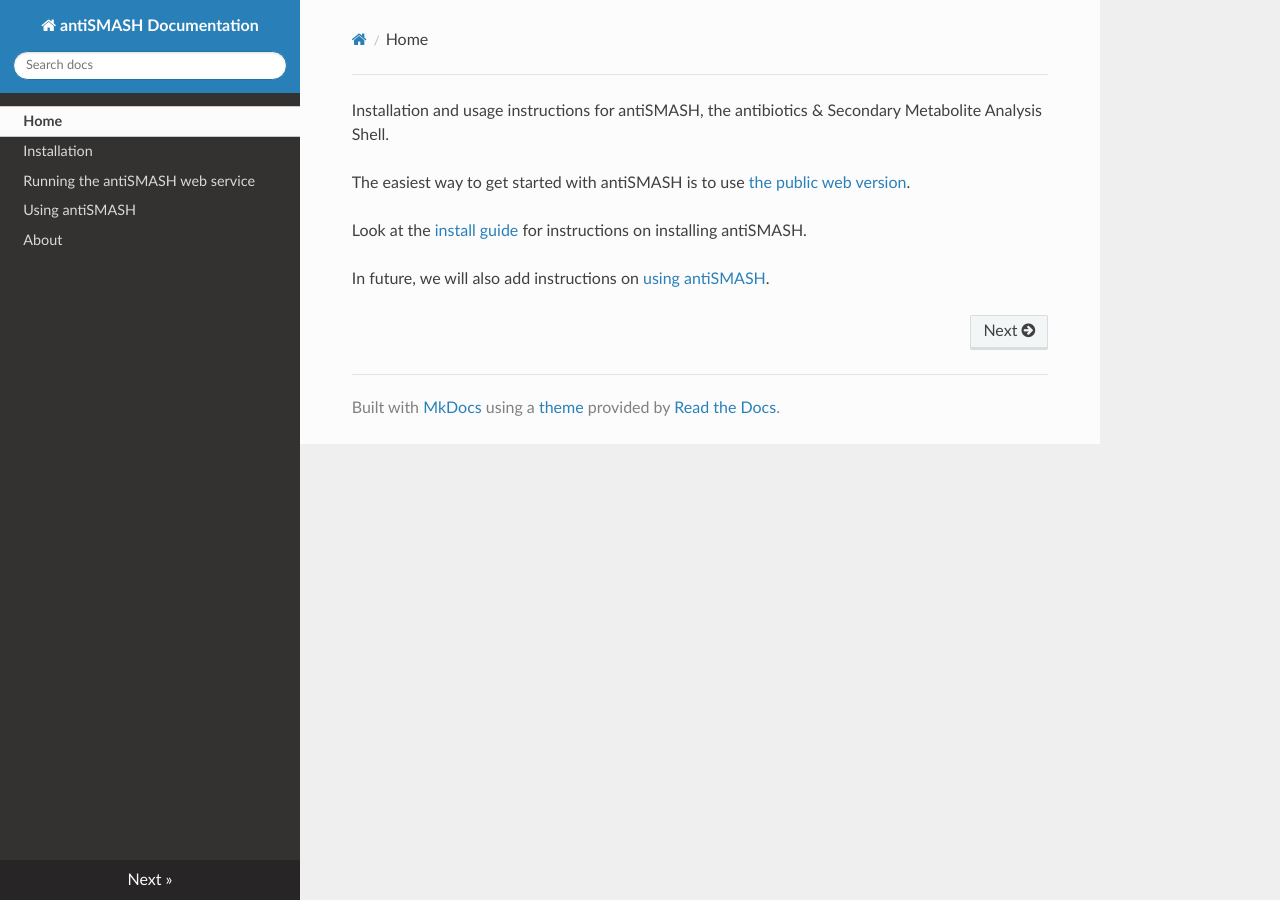
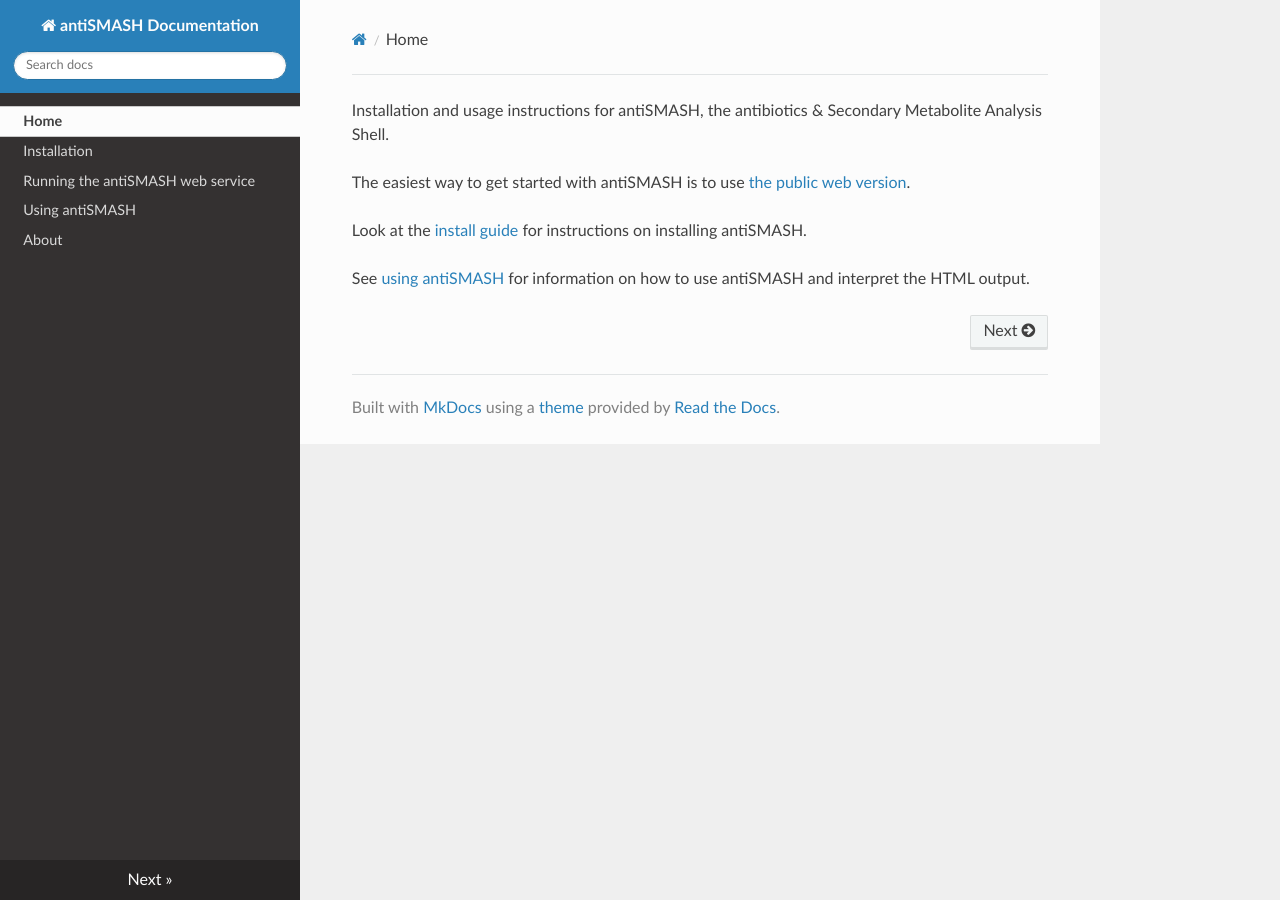
Before and after one commit to antismash/documentation, an MkDocs documentation site: the page built from docs/index.md, in a window 1280 px wide. Built offline with MkDocs 1.6.1, drawn with Linux system fonts in a browser that asks for light colours; nearby versions of some CDN libraries; old or Windows-style settings are respelled for this version of MkDocs.

Commit message:
index: we now have docs on using antiSMASH
Signed-off-by: Kai Blin <kblin@biosustain.dtu.dk>

```diff
--- a/docs/index.md
+++ b/docs/index.md
@@ -6,4 +6,4 @@ version](http://antismash.secondarymetabolites.org/).
 
 Look at the [install guide](install.md) for instructions on installing antiSMASH.
 
-In future, we will also add instructions on [using antiSMASH](using_antismash.md).
+See [using antiSMASH](using_antismash.md) for information on how to use antiSMASH and interpret the HTML output.
```
